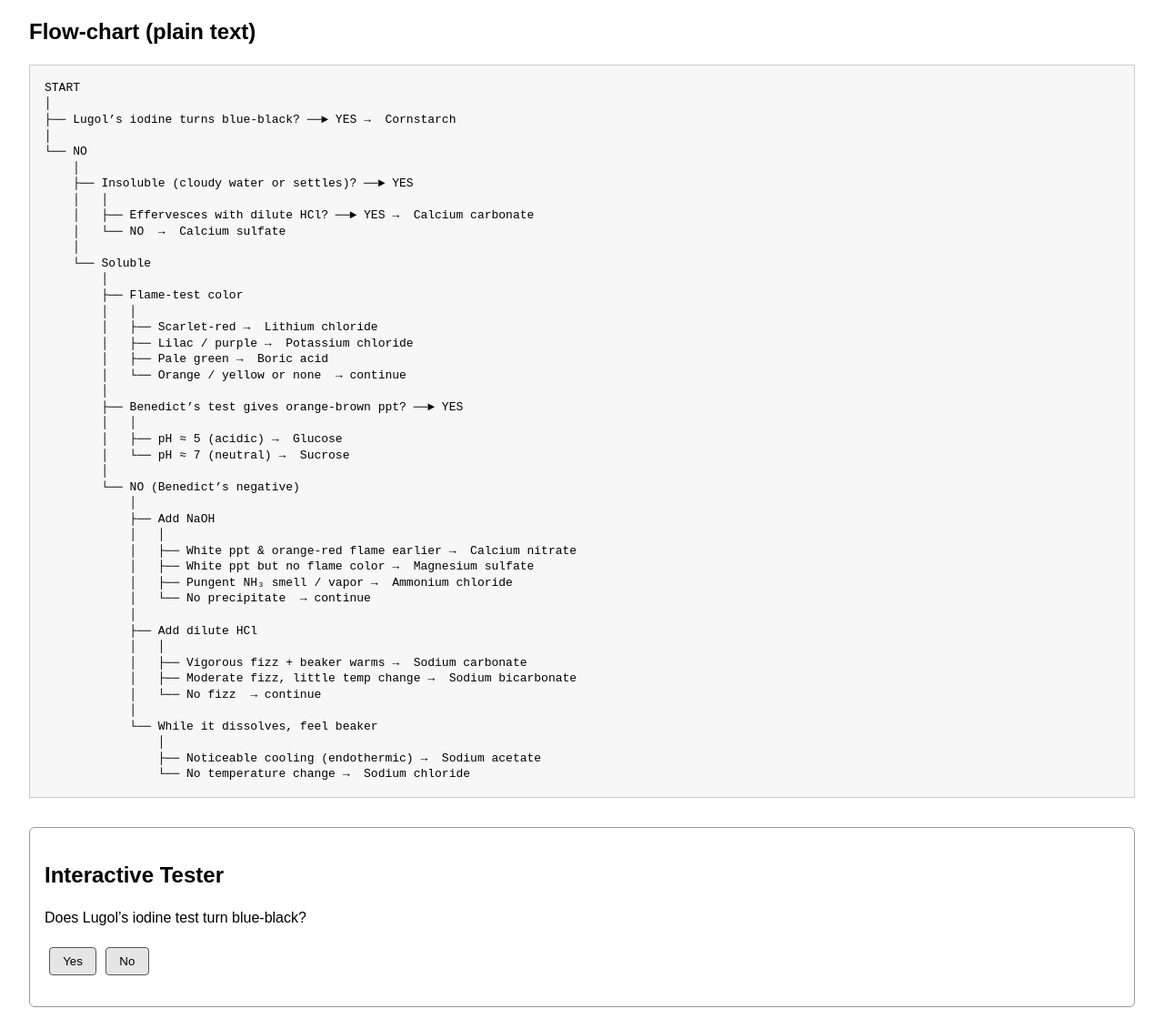
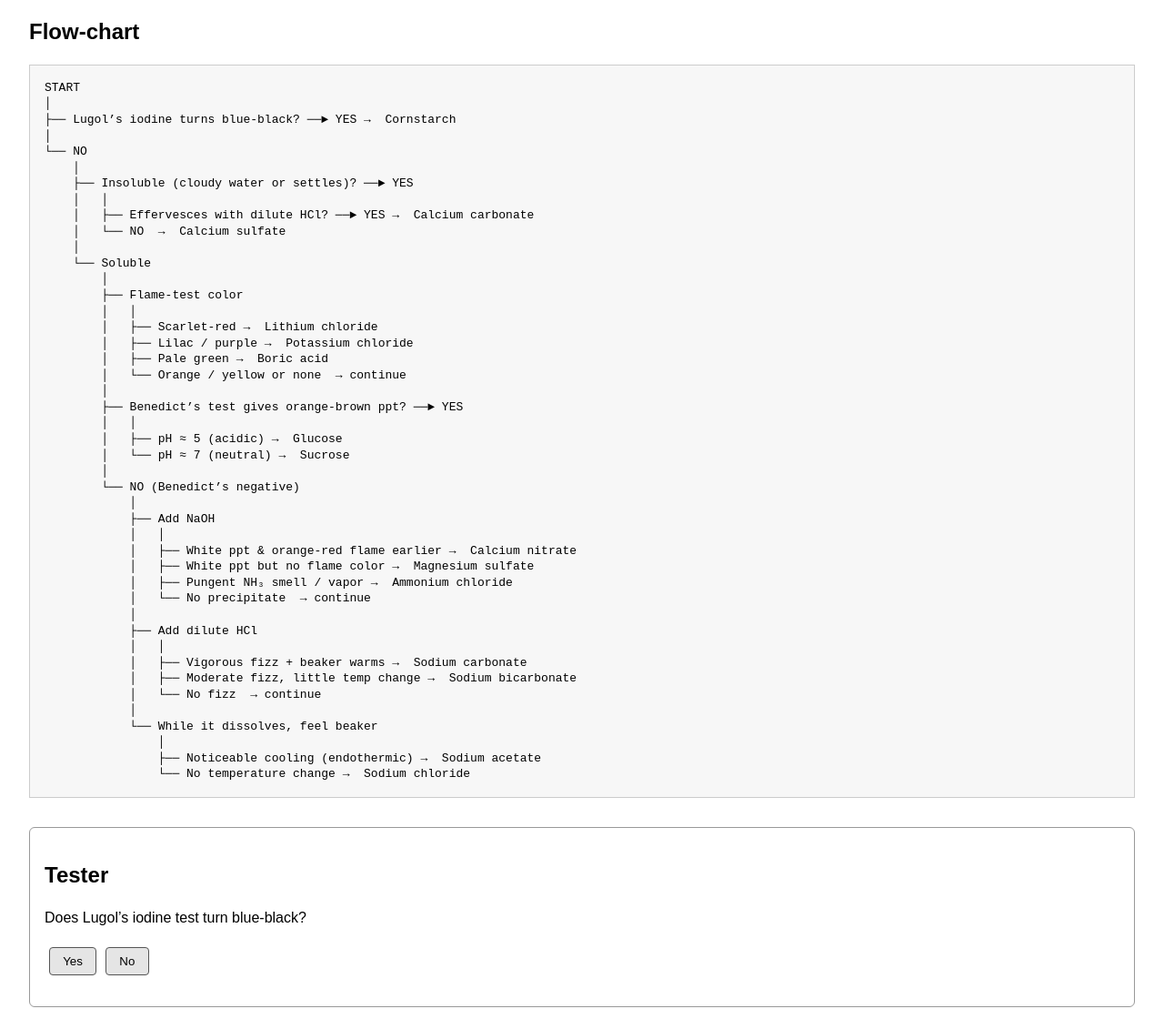
Before and after one commit to vedantsaran/chemflowchart, a plain HTML site: page index.html in a window 1280 px wide. Shown: the part 70-1201 px from the top of the page at 91% size. Drawn offline with Linux system fonts and the light colour scheme.

Commit message:
Update index.html

```diff
--- a/index.html
+++ b/index.html
@@ -17,7 +17,7 @@
 
 <h1>Chemistry Substance Identifier</h1>
 
-<h2>Flow-chart (plain text)</h2>
+<h2>Flow-chart</h2>
 <pre>
 START
 │
@@ -66,7 +66,7 @@ START
 </pre>
 
 <div class="card">
-  <h2>Interactive Tester</h2>
+  <h2>Tester</h2>
   <p id="prompt"></p>
   <div id="buttons"></div>
   <p id="result"></p>
```
